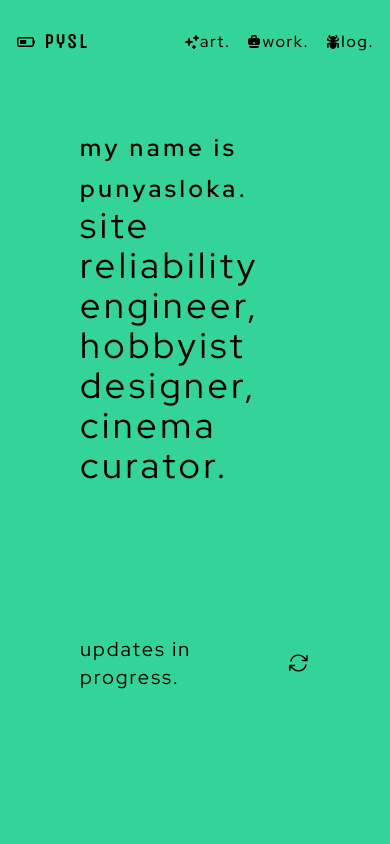
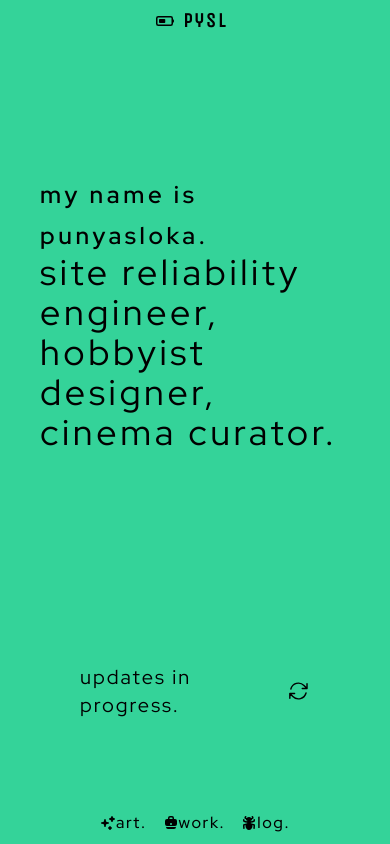
Before and after one commit to bitsnorbytes/didactic-octo-journey, a SvelteKit app in the folder web/: page / in a window 390 px wide. Built offline with nearby package versions, Linux system fonts and the light colour scheme.

Commit message:
Changes to responsive design

```diff
--- a/web/src/routes/+layout.svelte
+++ b/web/src/routes/+layout.svelte
@@ -8,13 +8,13 @@
   <link href="https://fonts.googleapis.com/css2?family=IBM+Plex+Mono:ital,wght@0,100;0,200;0,300;0,400;0,500;0,600;0,700;1,100;1,200;1,300;1,400;1,500;1,600;1,700&family=IBM+Plex+Sans:ital,wght@0,100;0,200;0,300;0,400;0,500;0,600;0,700;1,100;1,200;1,300;1,400;1,500;1,600;1,700&family=IBM+Plex+Serif:ital,wght@0,100;0,200;0,300;0,400;0,500;0,600;0,700;1,100;1,200;1,300;1,400;1,500;1,600;1,700&family=Red+Hat+Display:ital,wght@0,300..900;1,300..900&family=Unica+One&display=swap" rel="stylesheet">
 </svelte:head>
 <div class="bg-emerald-400 font-display">
-  <header class="h-[10vh] flex justify-between items-center px-2 py-2">
-  <a href="/" class="font-brand font-bold text-xl tracking-widest px-2 flex items-center"><svg xmlns="http://www.w3.org/2000/svg" viewBox="0 0 20 20" fill="currentColor" class="w-5 h-5">
+  <header class="flex justify-between items-center px-2 py-2 relative">
+  <a href="/" class="fixed font-brand font-bold text-xl tracking-widest px-2 flex justify-center items-center top-0 left-0 right-0 w-screen h-[5vh] bg-emerald-400"><svg xmlns="http://www.w3.org/2000/svg" viewBox="0 0 20 20" fill="currentColor" class="w-5 h-5">
     <path d="M4.75 8a.75.75 0 0 0-.75.75v2.5c0 .414.336.75.75.75H9.5a.75.75 0 0 0 .75-.75v-2.5A.75.75 0 0 0 9.5 8H4.75Z" />
     <path fill-rule="evenodd" d="M3.25 5A2.25 2.25 0 0 0 1 7.25v5.5A2.25 2.25 0 0 0 3.25 15h12.5A2.25 2.25 0 0 0 18 12.75v-1.085a1.5 1.5 0 0 0 1-1.415v-.5a1.5 1.5 0 0 0-1-1.415V7.25A2.25 2.25 0 0 0 15.75 5H3.25ZM2.5 7.25a.75.75 0 0 1 .75-.75h12.5a.75.75 0 0 1 .75.75v5.5a.75.75 0 0 1-.75.75H3.25a.75.75 0 0 1-.75-.75v-5.5Z" clip-rule="evenodd" />
   </svg>
   <span class="px-2">pysl</span></a>
-    <nav class="flex items-center tracking-widest font-medium">
+    <nav class="fixed flex justify-center items-center tracking-widest font-medium bottom-0 left-0 right-0 w-screen h-[5vh] bg-emerald-400">
       <a href="/art" class="flex items-center px-2">
         <svg xmlns="http://www.w3.org/2000/svg" viewBox="0 0 16 16" fill="currentColor" class="w-4 h-4">
           <path fill-rule="evenodd" d="M5 4a.75.75 0 0 1 .738.616l.252 1.388A1.25 1.25 0 0 0 6.996 7.01l1.388.252a.75.75 0 0 1 0 1.476l-1.388.252A1.25 1.25 0 0 0 5.99 9.996l-.252 1.388a.75.75 0 0 1-1.476 0L4.01 9.996A1.25 1.25 0 0 0 3.004 8.99l-1.388-.252a.75.75 0 0 1 0-1.476l1.388-.252A1.25 1.25 0 0 0 4.01 6.004l.252-1.388A.75.75 0 0 1 5 4ZM12 1a.75.75 0 0 1 .721.544l.195.682c.118.415.443.74.858.858l.682.195a.75.75 0 0 1 0 1.442l-.682.195a1.25 1.25 0 0 0-.858.858l-.195.682a.75.75 0 0 1-1.442 0l-.195-.682a1.25 1.25 0 0 0-.858-.858l-.682-.195a.75.75 0 0 1 0-1.442l.682-.195a1.25 1.25 0 0 0 .858-.858l.195-.682A.75.75 0 0 1 12 1ZM10 11a.75.75 0 0 1 .728.568.968.968 0 0 0 .704.704.75.75 0 0 1 0 1.456.968.968 0 0 0-.704.704.75.75 0 0 1-1.456 0 .968.968 0 0 0-.704-.704.75.75 0 0 1 0-1.456.968.968 0 0 0 .704-.704A.75.75 0 0 1 10 11Z" clip-rule="evenodd" />
@@ -35,5 +35,4 @@
     </nav>
   </header>
   <slot />
-  <footer class="h-[5vh]"></footer>
 </div>
--- a/web/src/routes/+page.svelte
+++ b/web/src/routes/+page.svelte
@@ -1,7 +1,7 @@
-<div class="h-[52vh] flex justify-center items-center p-20">
+<div class="mt-[5vh] h-[60vh] flex justify-center items-center p-10">
 <p class="tracking-widest text-4xl"><span class="text-2xl font-semibold">my name is punyasloka.</span><br/>site reliability engineer, hobbyist designer,<br/>cinema curator.</p>
 </div>
-<div class="h-[33vh] flex justify-center items-center p-20">
+<div class="h-[30vh] flex justify-center items-center p-20">
     <p class="tracking-widest text-xl text-sans">updates in progress.</p>
     <svg xmlns="http://www.w3.org/2000/svg" fill="none" viewBox="0 0 24 24" stroke-width="1.5" stroke="currentColor" class="w-6 h-6">
         <path stroke-linecap="round" stroke-linejoin="round" d="M16.023 9.348h4.992v-.001M2.985 19.644v-4.992m0 0h4.992m-4.993 0 3.181 3.183a8.25 8.25 0 0 0 13.803-3.7M4.031 9.865a8.25 8.25 0 0 1 13.803-3.7l3.181 3.182m0-4.991v4.99" />
--- a/web/src/routes/art/+page.svelte
+++ b/web/src/routes/art/+page.svelte
@@ -1,10 +1,10 @@
-<div class="h-[33vh] flex justify-center items-center p-20">
+<div class="mt-[5vh] h-[30vh] flex justify-center items-center p-10">
 <p class="tracking-widest text-4xl"><span class="text-2xl font-semibold flex items-center"><svg xmlns="http://www.w3.org/2000/svg" fill="none" viewBox="0 0 24 24" stroke-width="1.5" stroke="currentColor" class="w-6 h-6">
   <path stroke-linecap="round" stroke-linejoin="round" d="M9.813 15.904 9 18.75l-.813-2.846a4.5 4.5 0 0 0-3.09-3.09L2.25 12l2.846-.813a4.5 4.5 0 0 0 3.09-3.09L9 5.25l.813 2.846a4.5 4.5 0 0 0 3.09 3.09L15.75 12l-2.846.813a4.5 4.5 0 0 0-3.09 3.09ZM18.259 8.715 18 9.75l-.259-1.035a3.375 3.375 0 0 0-2.455-2.456L14.25 6l1.036-.259a3.375 3.375 0 0 0 2.455-2.456L18 2.25l.259 1.035a3.375 3.375 0 0 0 2.456 2.456L21.75 6l-1.035.259a3.375 3.375 0 0 0-2.456 2.456ZM16.894 20.567 16.5 21.75l-.394-1.183a2.25 2.25 0 0 0-1.423-1.423L13.5 18.75l1.183-.394a2.25 2.25 0 0 0 1.423-1.423l.394-1.183.394 1.183a2.25 2.25 0 0 0 1.423 1.423l1.183.394-1.183.394a2.25 2.25 0 0 0-1.423 1.423Z" />
 </svg>
 art</span><br/>all that i scribble, literally.</p>
 </div>
-<div class="h-[52vh] flex justify-center items-center p-20">
+<div class="h-[60vh] flex justify-center items-center p-20">
     <p class="tracking-widest text-xl text-sans">updates in progress.</p>
     <svg xmlns="http://www.w3.org/2000/svg" fill="none" viewBox="0 0 24 24" stroke-width="1.5" stroke="currentColor" class="w-6 h-6">
         <path stroke-linecap="round" stroke-linejoin="round" d="M16.023 9.348h4.992v-.001M2.985 19.644v-4.992m0 0h4.992m-4.993 0 3.181 3.183a8.25 8.25 0 0 0 13.803-3.7M4.031 9.865a8.25 8.25 0 0 1 13.803-3.7l3.181 3.182m0-4.991v4.99" />
--- a/web/src/routes/log/+page.svelte
+++ b/web/src/routes/log/+page.svelte
@@ -1,11 +1,11 @@
-<div class="h-[33vh] flex justify-center items-center p-20">
+<div class="mt-[5vh] h-[30vh] flex justify-center items-center p-10">
 <p class="tracking-widest text-4xl"><span class="text-2xl font-semibold flex items-center"><svg xmlns="http://www.w3.org/2000/svg" fill="none" viewBox="0 0 24 24" stroke-width="1.5" stroke="currentColor" class="w-6 h-6">
   <path stroke-linecap="round" stroke-linejoin="round" d="M12 12.75c1.148 0 2.278.08 3.383.237 1.037.146 1.866.966 1.866 2.013 0 3.728-2.35 6.75-5.25 6.75S6.75 18.728 6.75 15c0-1.046.83-1.867 1.866-2.013A24.204 24.204 0 0 1 12 12.75Zm0 0c2.883 0 5.647.508 8.207 1.44a23.91 23.91 0 0 1-1.152 6.06M12 12.75c-2.883 0-5.647.508-8.208 1.44.125 2.104.52 4.136 1.153 6.06M12 12.75a2.25 2.25 0 0 0 2.248-2.354M12 12.75a2.25 2.25 0 0 1-2.248-2.354M12 8.25c.995 0 1.971-.08 2.922-.236.403-.066.74-.358.795-.762a3.778 3.778 0 0 0-.399-2.25M12 8.25c-.995 0-1.97-.08-2.922-.236-.402-.066-.74-.358-.795-.762a3.734 3.734 0 0 1 .4-2.253M12 8.25a2.25 2.25 0 0 0-2.248 2.146M12 8.25a2.25 2.25 0 0 1 2.248 2.146M8.683 5a6.032 6.032 0 0 1-1.155-1.002c.07-.63.27-1.222.574-1.747m.581 2.749A3.75 3.75 0 0 1 15.318 5m0 0c.427-.283.815-.62 1.155-.999a4.471 4.471 0 0 0-.575-1.752M4.921 6a24.048 24.048 0 0 0-.392 3.314c1.668.546 3.416.914 5.223 1.082M19.08 6c.205 1.08.337 2.187.392 3.314a23.882 23.882 0 0 1-5.223 1.082" />
 </svg>
 
 log</span><br/>blog without the b.</p>
 </div>
-<div class="h-[52vh] flex justify-center items-center p-20">
+<div class="h-[60vh] flex justify-center items-center p-20">
     <p class="tracking-widest text-xl text-sans">updates in progress.</p>
     <svg xmlns="http://www.w3.org/2000/svg" fill="none" viewBox="0 0 24 24" stroke-width="1.5" stroke="currentColor" class="w-6 h-6">
         <path stroke-linecap="round" stroke-linejoin="round" d="M16.023 9.348h4.992v-.001M2.985 19.644v-4.992m0 0h4.992m-4.993 0 3.181 3.183a8.25 8.25 0 0 0 13.803-3.7M4.031 9.865a8.25 8.25 0 0 1 13.803-3.7l3.181 3.182m0-4.991v4.99" />
--- a/web/src/routes/work/+page.svelte
+++ b/web/src/routes/work/+page.svelte
@@ -1,10 +1,10 @@
-<div class="h-[33vh] flex justify-center items-center p-20">
+<div class="mt-[5vh] h-[30vh] flex justify-center items-center p-10">
 <p class="tracking-widest text-4xl"><span class="text-2xl font-semibold flex items-center"><svg xmlns="http://www.w3.org/2000/svg" fill="none" viewBox="0 0 24 24" stroke-width="1.5" stroke="currentColor" class="w-6 h-6">
   <path stroke-linecap="round" stroke-linejoin="round" d="M20.25 14.15v4.25c0 1.094-.787 2.036-1.872 2.18-2.087.277-4.216.42-6.378.42s-4.291-.143-6.378-.42c-1.085-.144-1.872-1.086-1.872-2.18v-4.25m16.5 0a2.18 2.18 0 0 0 .75-1.661V8.706c0-1.081-.768-2.015-1.837-2.175a48.114 48.114 0 0 0-3.413-.387m4.5 8.006c-.194.165-.42.295-.673.38A23.978 23.978 0 0 1 12 15.75c-2.648 0-5.195-.429-7.577-1.22a2.016 2.016 0 0 1-.673-.38m0 0A2.18 2.18 0 0 1 3 12.489V8.706c0-1.081.768-2.015 1.837-2.175a48.111 48.111 0 0 1 3.413-.387m7.5 0V5.25A2.25 2.25 0 0 0 13.5 3h-3a2.25 2.25 0 0 0-2.25 2.25v.894m7.5 0a48.667 48.667 0 0 0-7.5 0M12 12.75h.008v.008H12v-.008Z" />
 </svg>
 work</span><br/>how do i pay my bills ?</p>
 </div>
-<div class="h-[52vh] flex justify-center items-center p-20">
+<div class="h-[60vh] flex justify-center items-center p-20">
     <p class="tracking-widest text-xl text-sans">updates in progress.</p>
     <svg xmlns="http://www.w3.org/2000/svg" fill="none" viewBox="0 0 24 24" stroke-width="1.5" stroke="currentColor" class="w-6 h-6">
         <path stroke-linecap="round" stroke-linejoin="round" d="M16.023 9.348h4.992v-.001M2.985 19.644v-4.992m0 0h4.992m-4.993 0 3.181 3.183a8.25 8.25 0 0 0 13.803-3.7M4.031 9.865a8.25 8.25 0 0 1 13.803-3.7l3.181 3.182m0-4.991v4.99" />
```
